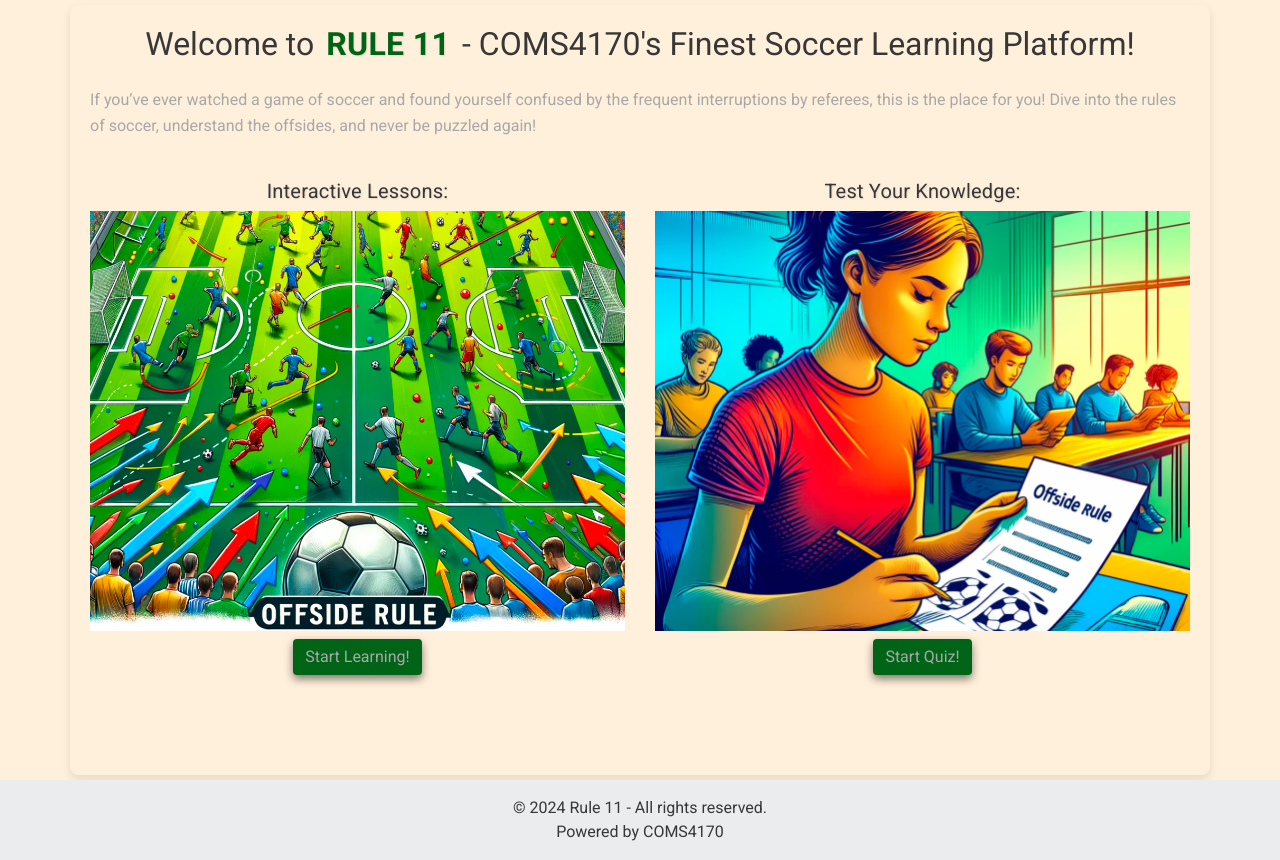
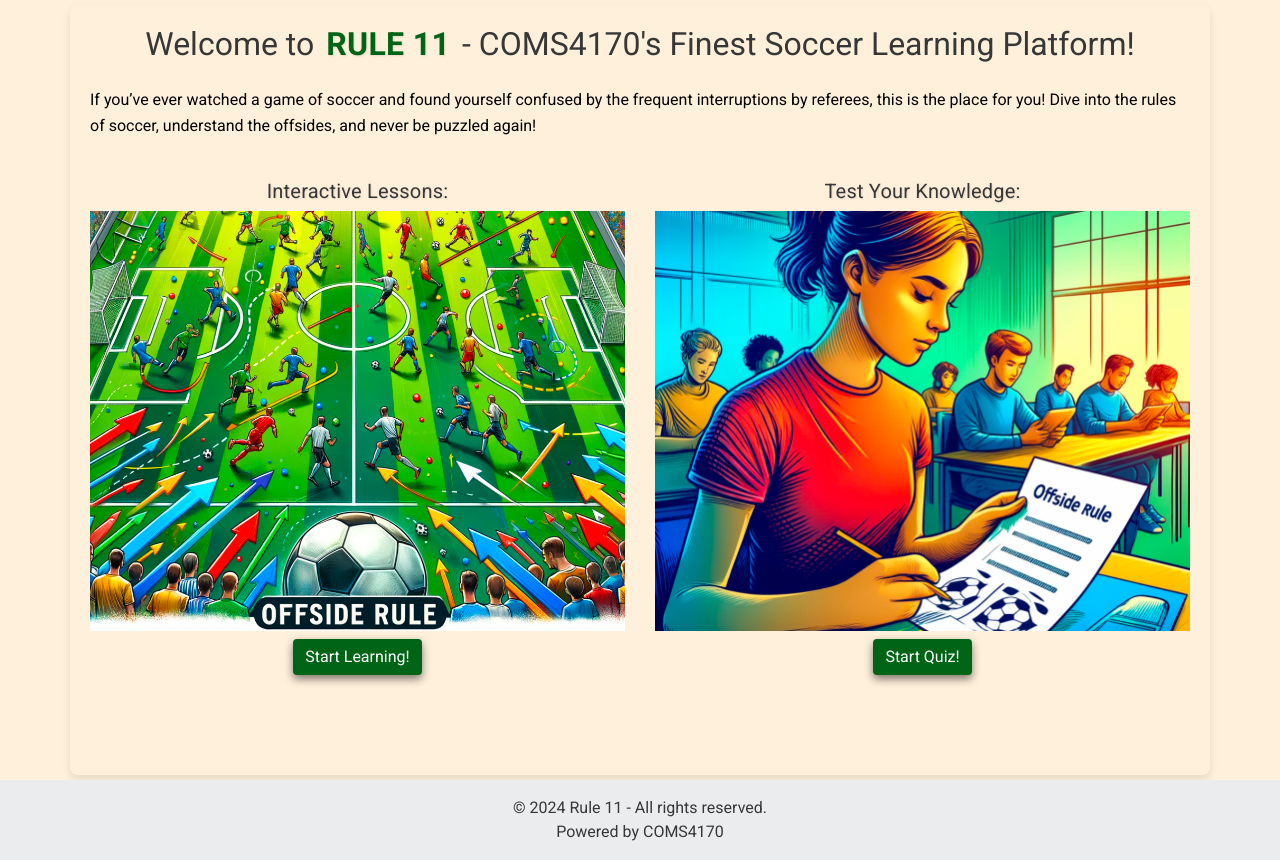
Before and after one commit to csk2183/uigroup, a Flask app: page / in a window 1280 px wide. Shown: the part 52-912 px from the top of the page. Run offline with Flask 3, Linux system fonts and the light colour scheme; some libraries are stand-ins or nearby versions.

Commit message:
updated styling to improve visibility

```diff
--- a/static/main.css
+++ b/static/main.css
@@ -347,3 +347,15 @@ p {
     color: white;                  /* White text color for better readability */
     box-shadow: 0 2px 2px rgba(0, 0, 0, 0.2);  /* Outer shadow for a lifted effect */
 }
+
+.darker{
+    color:black;
+}
+
+.btn{
+    color: white;
+}
+
+p{
+    color:rgb(96, 96, 96);
+}
--- a/templates/home.html
+++ b/templates/home.html
@@ -10,7 +10,7 @@
             <h1 class="accent-text">RULE 11</h1>
             <h2>- COMS4170's Finest Soccer Learning Platform!</h2>
         </div>
-    <p class="mt-4 mb-3">If you’ve ever watched a game of soccer and found yourself confused by the frequent interruptions by referees, this is the place for you! Dive into the rules of soccer, understand the offsides, and never be puzzled again!</p>
+        <p class="mt-4 mb-3 darker">If you’ve ever watched a game of soccer and found yourself confused by the frequent interruptions by referees, this is the place for you! Dive into the rules of soccer, understand the offsides, and never be puzzled again!</p>
 
         <div class="row">
             <div class="col-md-6">
```
Also changed, not shown: templates/basics.html (+5 -5 lines). Lines whose indentation alone changed are shown as unchanged.
